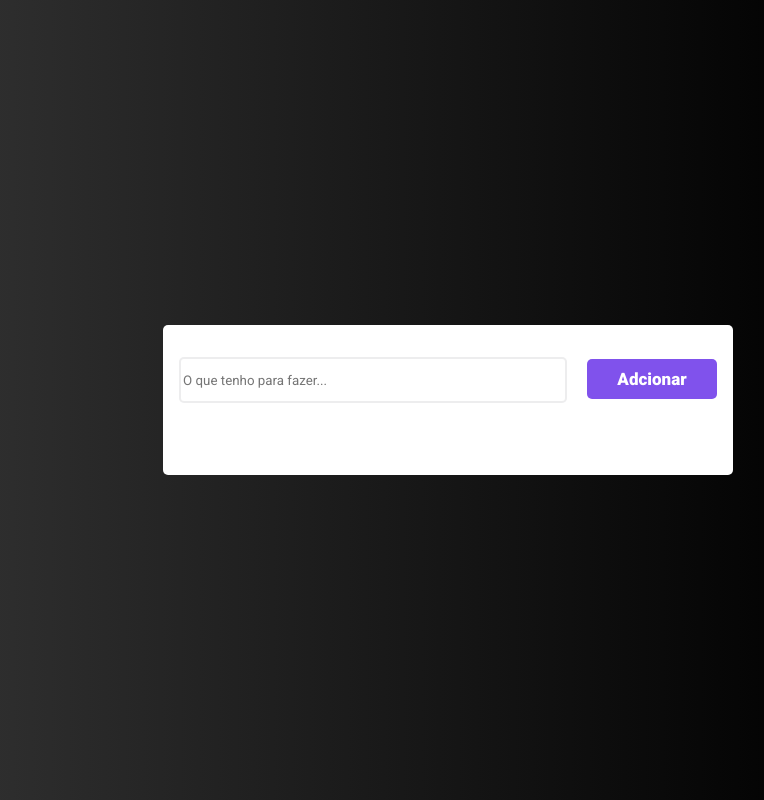
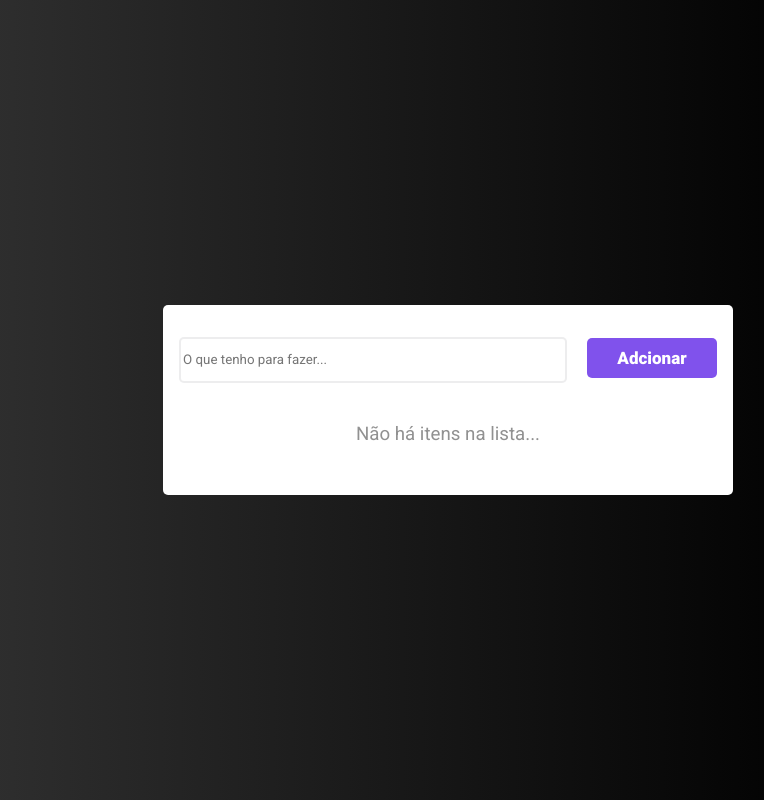
Before and after one commit to n4ju15/to-do, a React (Vite) app: page / in a window 1280 px wide. Shown: the whole page, without its empty margins (192-956 px from the left). Built offline with nearby package versions, Linux system fonts and the light colour scheme.

Commit message:
Adding shortcut icon.
Adding functionality to delete input after adding task.

Correcting error when clicking on the add the last task button.

```diff
--- a/index.html
+++ b/index.html
@@ -7,7 +7,7 @@
   <link rel="preconnect" href="https://fonts.googleapis.com">
   <link rel="preconnect" href="https://fonts.gstatic.com" crossorigin>
   <link href="https://fonts.googleapis.com/css2?family=Roboto:wght@400;900&display=swap" rel="stylesheet">
-  <link rel="icon" href="%PUBLIC_URL%/favicon.ico" />
+  <link rel="icon" href="/src/assets/favicon.ico" >
   <title>To Do</title>
 </head>
 
--- a/src/App.jsx
+++ b/src/App.jsx
@@ -1,8 +1,7 @@
 import React, { useState } from "react";
 import { v4 as uuidv4 } from "uuid";
-import { FcEmptyTrash, FcCheckmark } from "react-icons/fc";
 
-import { Container, ToDoList, Input, Button, ListItem } from "./styles.js";
+import { Container, ToDoList, Input, Button, ListItem, Trash, Check, H3 } from "./styles.js";
 
 function App() {
   const [list, setList] = useState([]);
@@ -10,25 +9,29 @@ function App() {
 
   function inputMudou(event) {
     setInputTask(event.target.value);
-    console.log(inputTask);
   }
 
   function cliqueiNoBotao() {
-    setList([...list, { id: uuidv4(), task: inputTask, finished: false }]);
+    const trimmedTask = inputTask.trim();
+    if (trimmedTask) {
+      setList([...list, { id: uuidv4(), task: trimmedTask, finished: false }]);
+      setInputTask('');
+      document.getElementById("taskInput").value = ''; // Limpa o campo de entrada
+    }
   }
 
-  function finalizarTarefa(id){
+  function finalizarTarefa(id) {
 
-    const newList = list.map( item => (
+    const newList = list.map(item => (
       item.id === id ? { ...item, finished: !item.finished } : item
     ))
 
     setList(newList)
   }
 
-  function excluirTarefa(id){
+  function excluirTarefa(id) {
 
-    const newList = list.filter( item => item.id !== id )
+    const newList = list.filter(item => item.id !== id)
 
     setList(newList)
   }
@@ -36,17 +39,23 @@ function App() {
   return (
     <Container>
       <ToDoList>
-        <Input onChange={inputMudou} placeholder="O que tenho para fazer..." />
+        <Input id="taskInput" onChange={inputMudou} placeholder="O que tenho para fazer..." />
         <Button onClick={cliqueiNoBotao}>Adcionar</Button>
 
         <ul>
-          {list.map((item) => (
-            <ListItem isFinished={item.finished} key={item.id}>
-              <FcCheckmark onClick={() => finalizarTarefa(item.id)}/>
-              <li>{item.task}</li>
-              <FcEmptyTrash onClick={() => excluirTarefa(item.id)}/>
-            </ListItem>
-          ))}
+          {
+            list.length > 0 ? (
+              list.map((item) => (
+                <ListItem isFinished={item.finished} key={item.id}>
+                  <Check onClick={() => finalizarTarefa(item.id)} />
+                  <li>{item.task}</li>
+                  <Trash onClick={() => excluirTarefa(item.id)} />
+                </ListItem>
+              ))
+            ) : (
+              <H3>Não há itens na lista...</H3>
+            )
+          }
         </ul>
       </ToDoList>
     </Container>
--- a/src/styles.js
+++ b/src/styles.js
@@ -1,4 +1,6 @@
 import styled from 'styled-components'
+
+import { FcEmptyTrash, FcCheckmark } from "react-icons/fc";
 
 export const Container = styled.div`
     background: linear-gradient(90deg, #383838 0%, #000 81.25%);
@@ -39,10 +41,19 @@ export const Button = styled.button`
     border: none;
     color: #FFF;
     width: 130px;
+    cursor: pointer;
+
+    &:hover {
+        opacity: 0.8;
+    }
+
+    &:active {
+        opacity: 0.6;
+    }
 `
 
 export const ListItem = styled.div`
-    background: ${ props => props.isFinished ? '#E8FF8B' : '#E4E4E4' };
+    background: ${(props) => props.isFinished ? '#E8FF8B' : '#E4E4E4'};
     box-shadow: 1px 4px 10px 0px rgba(0, 0, 0, 0.20);
     border-radius: 5px;
     height: 60px;
@@ -57,3 +68,17 @@ export const ListItem = styled.div`
         list-style: none;
     }
 `
+
+export const Trash = styled(FcEmptyTrash)`
+    cursor: pointer;
+`
+
+export const Check = styled(FcCheckmark)`
+    cursor: pointer;
+`
+
+export const H3 = styled.h3 `
+    color: #919191;
+    font-weight: 200;
+    text-align: center;
+`
```
